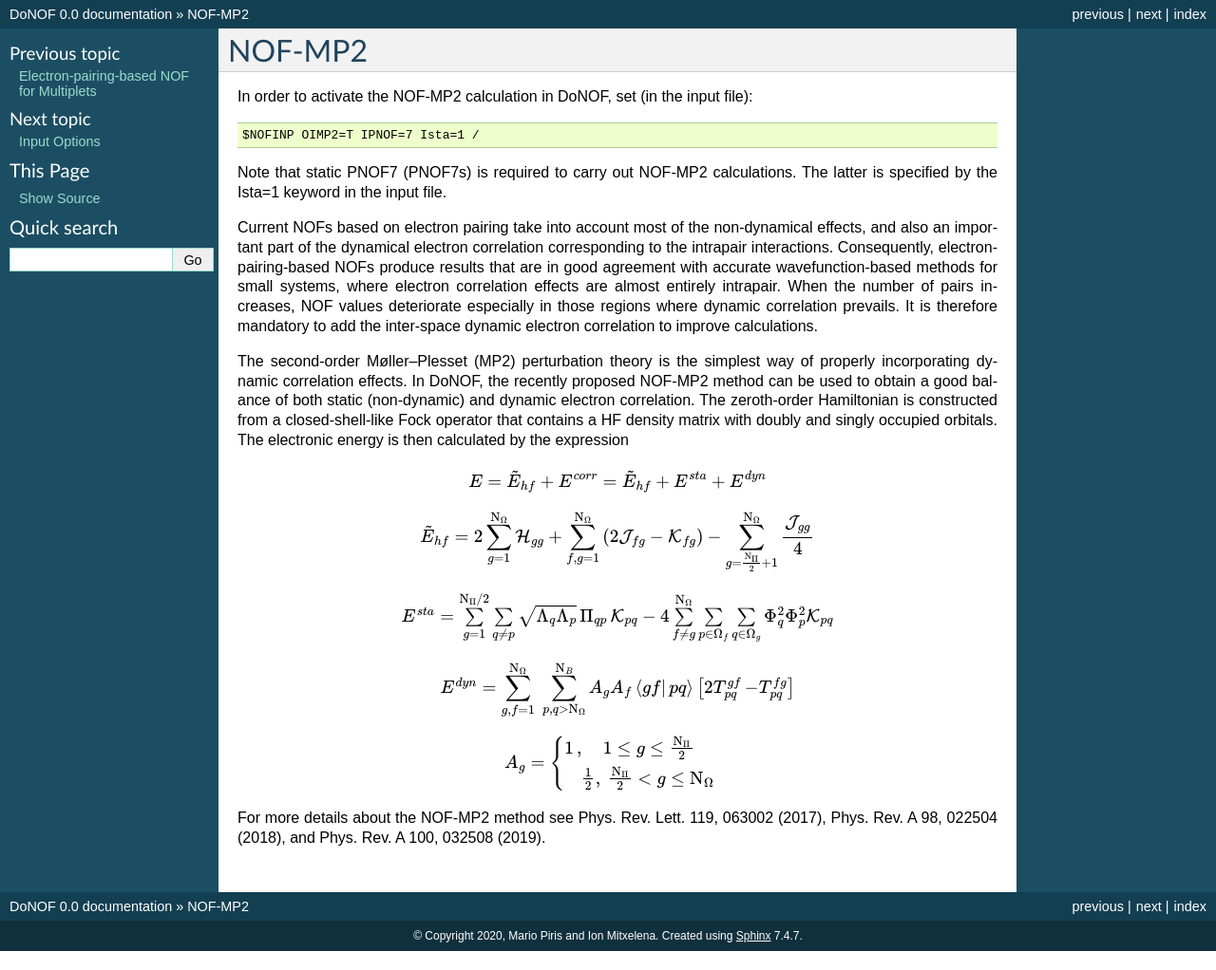
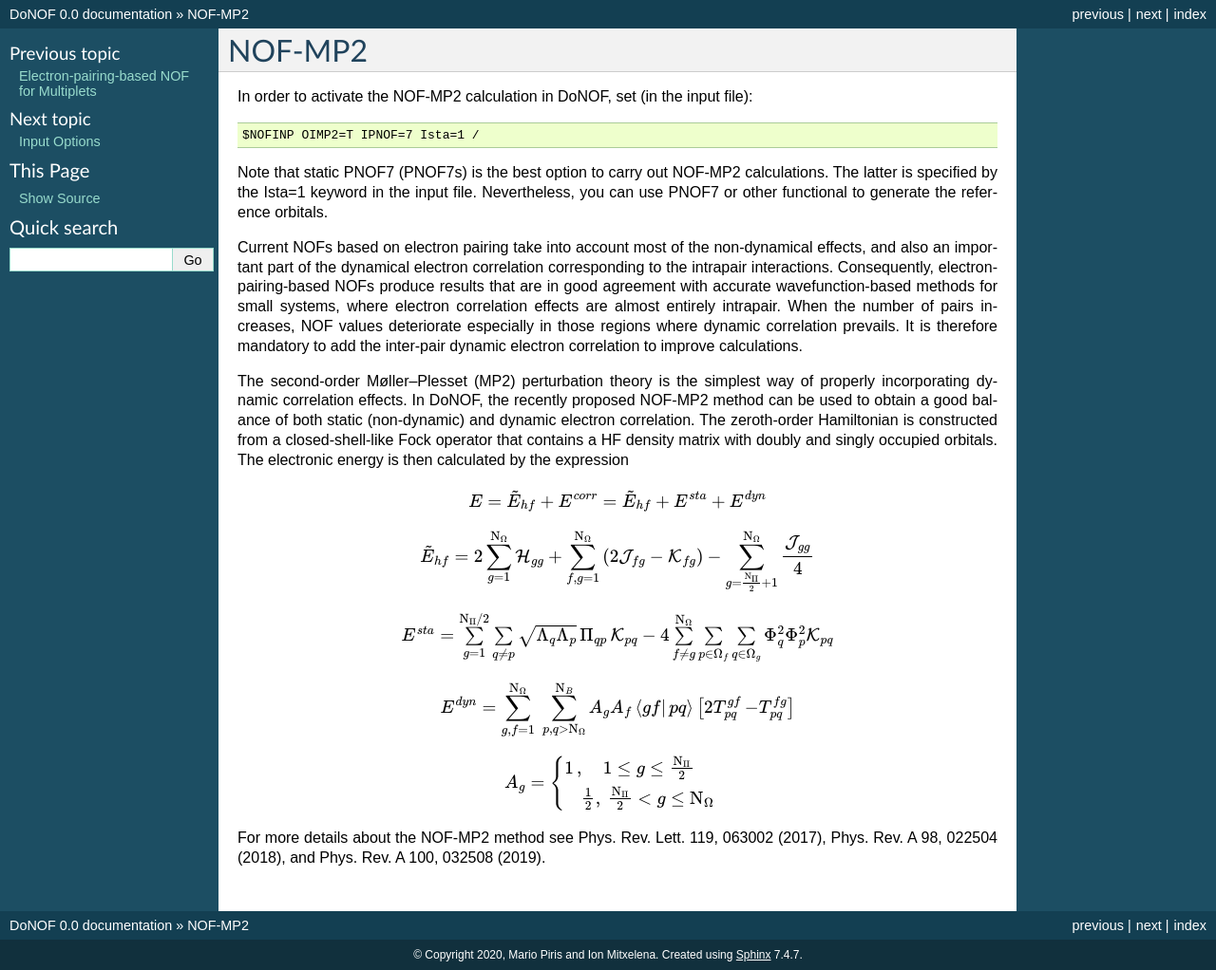
Before and after one commit to DoNOF/DoNOF-Documentation, a Sphinx documentation site: the page built from docs/NOF-MP2.rst, in a window 1280 px wide. Shown: the whole page at 95% size. Built offline with Sphinx 7.4.7, drawn with Linux system fonts in a browser that asks for light colours.

Commit message:
Update NOF-MP2.rst

```diff
--- a/docs/NOF-MP2.rst
+++ b/docs/NOF-MP2.rst
@@ -6,8 +6,9 @@ In order to activate the NOF-MP2 calculation in DoNOF, set (in the input file)::
 
     $NOFINP OIMP2=T IPNOF=7 Ista=1 /
 
-Note that static PNOF7 (PNOF7s) is required to carry out NOF-MP2 calculations. The
-latter is specified by the Ista=1 keyword in the input file.
+Note that static PNOF7 (PNOF7s) is the best option to carry out NOF-MP2 calculations.
+The latter is specified by the Ista=1 keyword in the input file.
+Nevertheless, you can use PNOF7 or other functional to generate the reference orbitals.
 
 Current NOFs based on electron pairing take into account most of the
 non-dynamical effects, and also an important part of the dynamical
@@ -17,7 +18,7 @@ results that are in good agreement with accurate wavefunction-based
 methods for small systems, where electron correlation effects are
 almost entirely intrapair. When the number of pairs increases, NOF
 values deteriorate especially in those regions where dynamic correlation
-prevails. It is therefore mandatory to add the inter-space dynamic
+prevails. It is therefore mandatory to add the inter-pair dynamic
 electron correlation to improve calculations.
 
 The second-order Møller--Plesset (MP2) perturbation theory is the
```
